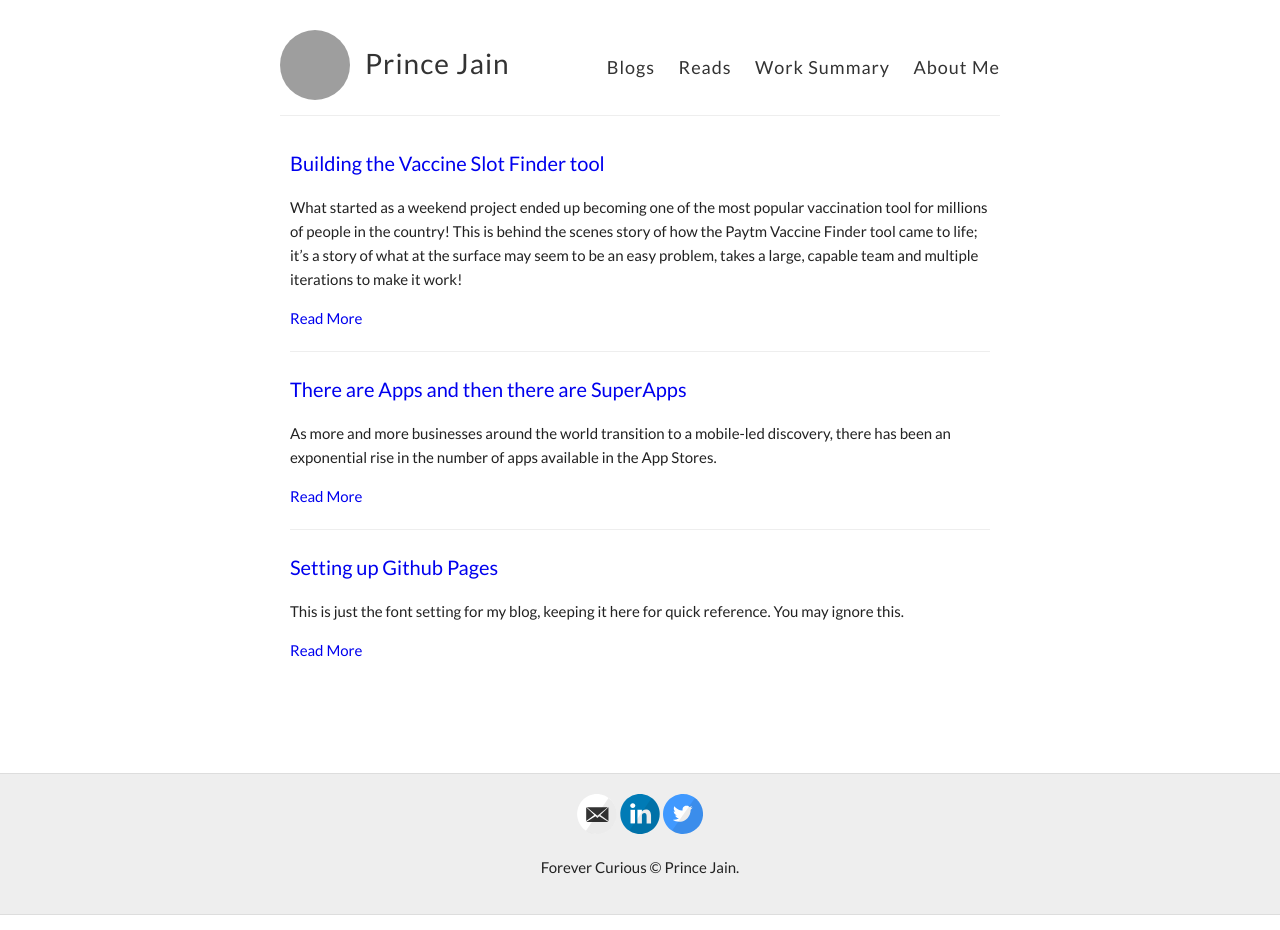
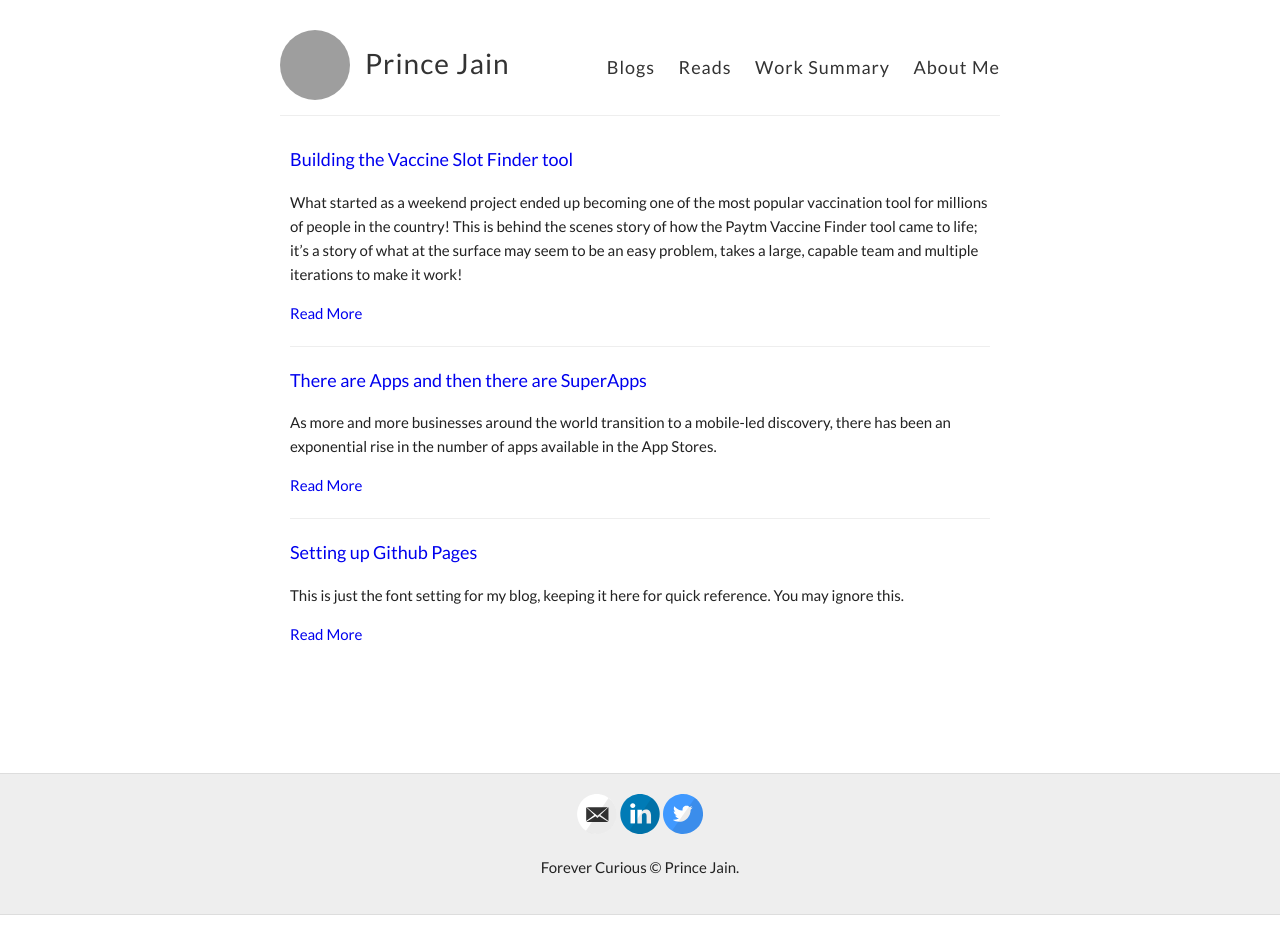
Before and after one commit to product-noob/product-noob.github.io, a Jekyll site: the page built from blog.md, in a window 1280 px wide. Built offline with Jekyll 4.4.1, drawn with Linux system fonts in a browser that asks for light colours; grey boxes are pictures that could not be loaded.

Commit message:
Update blog.html

```diff
--- a/_layouts/blog.html
+++ b/_layouts/blog.html
@@ -5,7 +5,7 @@ layout: default
 	<div class="posts"> {% for post in site.posts %}
 		<article class="post">
 			<!-- <div class="date"> Published on {{ page.date | date: "%B %e, %Y" }} </div> -->
-     			<div class="blogheader"> <h4> <a href="{{ site.baseurl }}{{ post.url }}">{{ post.title }}</a> </h4> </div>
+     			<h3 class="blogheader"> <a href="{{ site.baseurl }}{{ post.url }}">{{ post.title }}</a> </h3>
 			<div class="entry"> {{ post.excerpt }} </div> <a href="{{ site.baseurl }}{{ post.url }}" class="read-more">Read More</a>
 		</article> {% endfor %}
 	</div>
```
